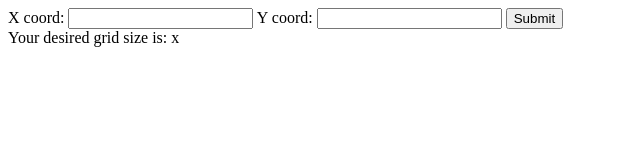
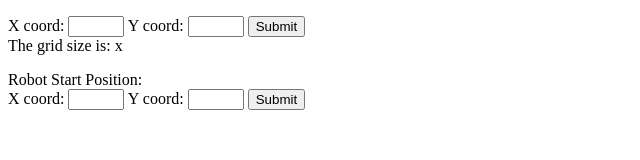
Before and after one commit to rorymcgit/mars-robots, a website: page index.html in a window 1280 px wide. Shown: the whole page, without its empty margins (0-640 px from the left). Drawn offline with nearby package versions, Linux system fonts and the light colour scheme.

Commit message:
Add robot start position to view, not binded

```diff
--- a/index.html
+++ b/index.html
@@ -7,12 +7,20 @@
 <body ng-app="marsRobots">
 
   <div ng-controller="gridController as ctrl">
-    <form name="myForm" ng-submit="ctrl.createGrid()">
-       X coord: <input type="text" ng-model="ctrl.coords.x">
-       Y coord: <input type="text" ng-model="ctrl.coords.y">
+    <p>
+    <form name="gridSize" ng-submit="ctrl.createGrid()">
+       X coord: <input type="number" min="0" max="49" ng-model="ctrl.coords.x"/>
+       Y coord: <input type="number" min="0" max="49" ng-model="ctrl.coords.y"/>
        <input type="submit" value="Submit">
     </form>
-    Your desired grid size is: {{ ctrl.coords.x }} x {{ ctrl.coords.y }}
+    The grid size is: {{ ctrl.coords.x }} x {{ ctrl.coords.y }}</p>
+
+    <form name="robotStartPosition">
+      Robot Start Position:</br>
+      X coord: <input type="number" min="0" max="49" ng-model="ctrl.robotStart.x"/>
+      Y coord: <input type="number" min="0" max="49" ng-model="ctrl.robotStart.y"/>
+      <input type="submit" value="Submit">
+    </form>
 
   </div>
 
--- a/js/controllers/GridController.js
+++ b/js/controllers/GridController.js
@@ -5,7 +5,7 @@ app.controller("gridController", function() {
   };
 
   this.createGrid = function() {
-    console.log("Coordinates are:", this.coords);
+    console.log("Grid Size Coordinates:", this.coords);
 
     var cols = parseInt(this.coords["x"]) + 1; // add 1 for zero
     var rows = parseInt(this.coords["y"]) + 1; // add 1 for zero
@@ -22,6 +22,9 @@ app.controller("gridController", function() {
       }
     }
     console.log(grid);
+    this.grid = grid;
+
+    console.log(this);
 
     return grid;
   };
```
